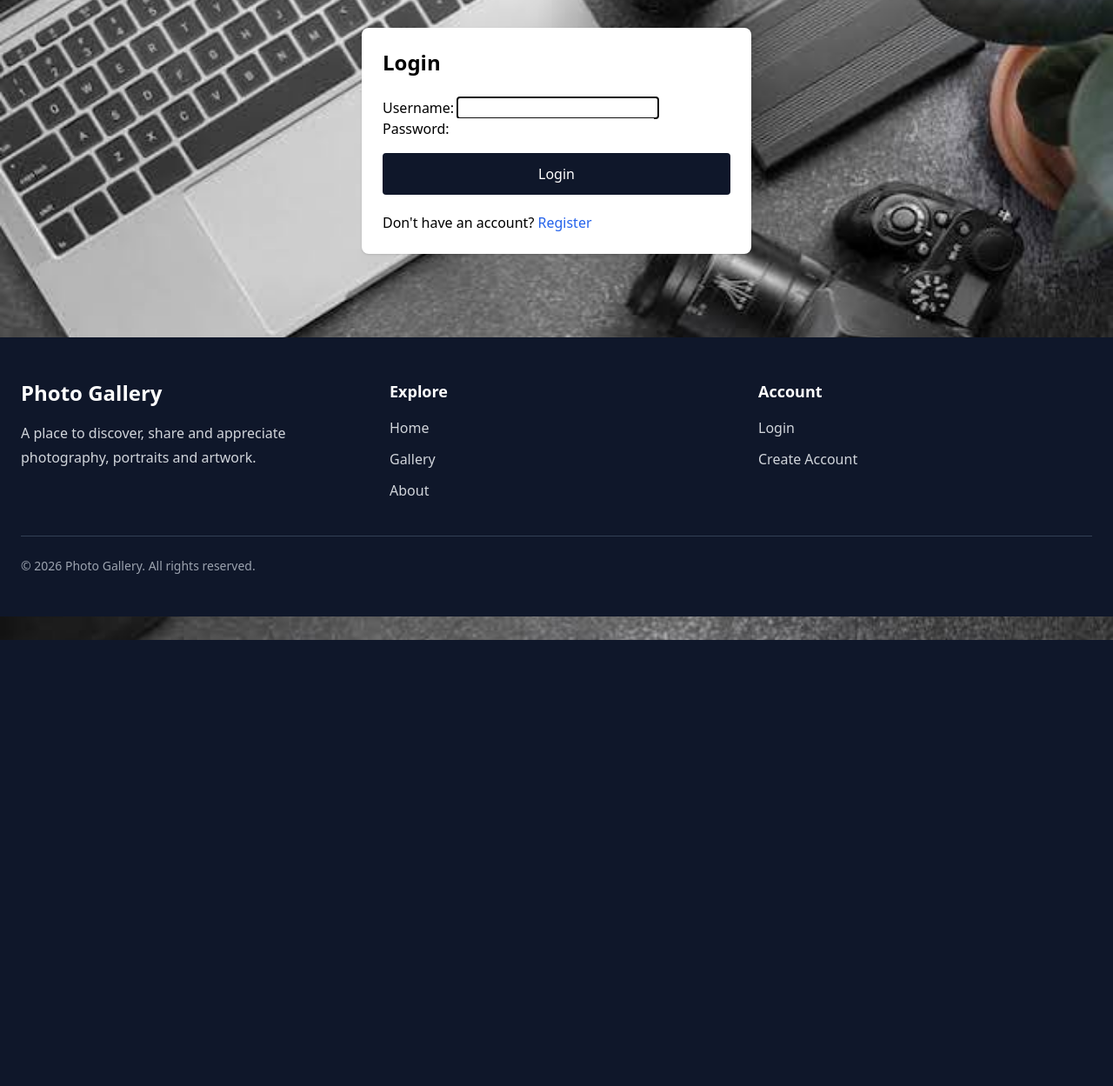
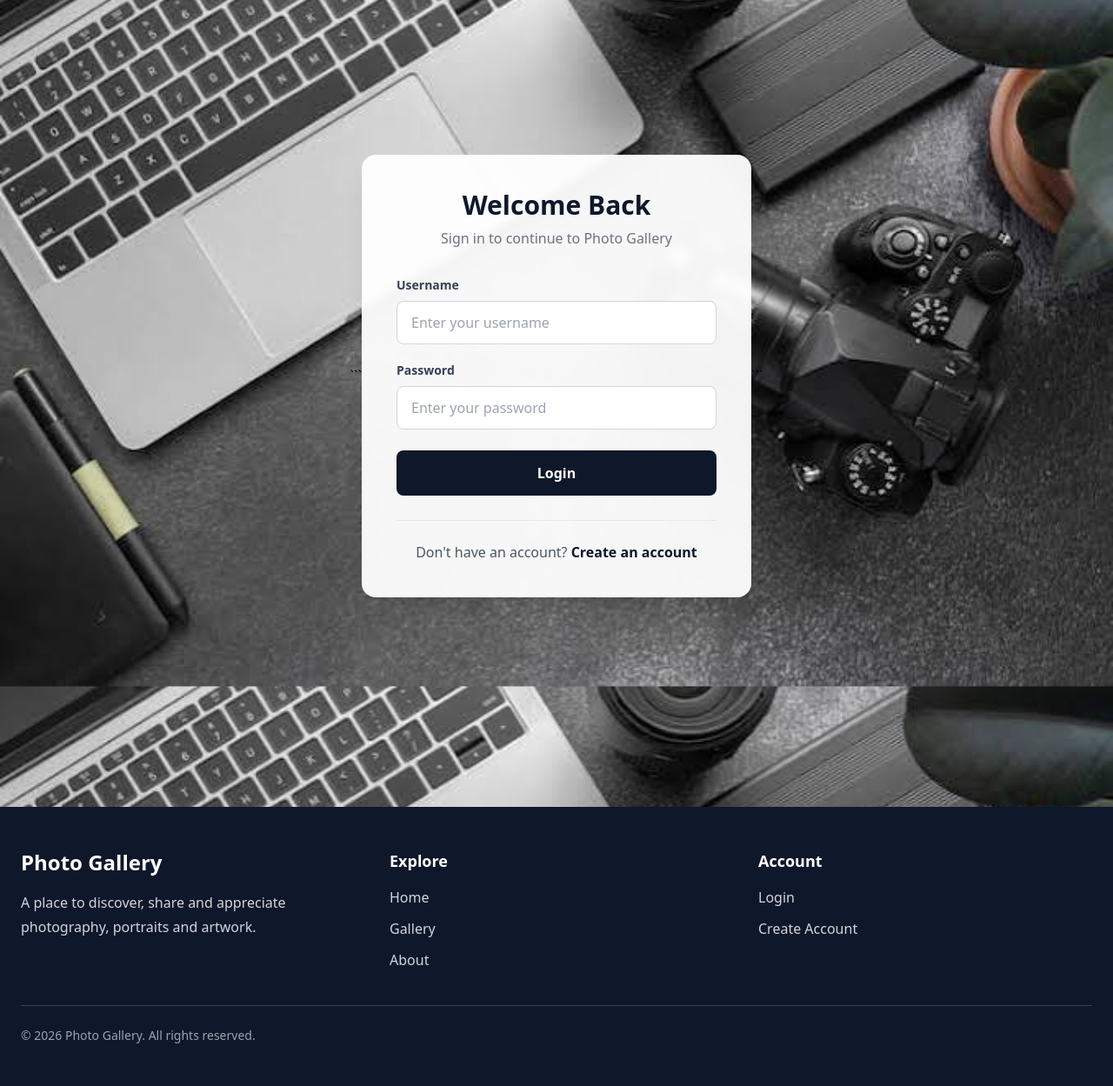
Before and after one commit to imaninaitore/photo-gallery, a Django app: page /login/ in a window 1280 px wide. Shown: the part 64-1313 px from the top of the page at 87% size. Before the commit the page ends 800 px from the top, so only its background shows below. Run offline with Django 5.2, Linux system fonts and the light colour scheme; some libraries are stand-ins or nearby versions.

Commit message:
change login page from autogenerated django input sections and add styling

````diff
--- a/photo_gallery/templates/login.html
+++ b/photo_gallery/templates/login.html
@@ -6,40 +6,151 @@
 
 {% block content %}
 
-<div class="max-w-md mx-auto bg-white p-6 rounded-lg shadow">
+<!--
+    Login page.
+    The transparent white card allows the background
+    image from base.html to remain visible.
+-->
 
-    <h1 class="text-2xl font-bold mb-6">
-        Login
+<div class="min-h-screen flex items-center justify-center px-6 py-12">
+
+```
+<div class="w-full max-w-md">
+
+    <!-- Login Card -->
+    <div class="bg-white/95 backdrop-blur-sm rounded-2xl shadow-xl p-8 md:p-10">
+
+        <!-- Heading -->
+        <div class="text-center mb-8">
+
+            <h1 class="text-3xl font-bold text-slate-900">
+                Welcome Back
             </h1>
 
+            <p class="text-gray-500 mt-2">
+                Sign in to continue to Photo Gallery
+            </p>
+
+        </div>
+
+
+        <!-- Login Form -->
         <form method="POST">
 
             {% csrf_token %}
 
-        {{ form.as_p }}
 
-        <button type="submit"
-                class="w-full bg-slate-900 text-white py-3 rounded mt-4">
+            <!-- Display form errors -->
+            {% if form.errors %}
 
+                <div class="bg-red-50 border border-red-200 text-red-700 rounded-lg p-4 mb-6">
+
+                    <p class="font-semibold mb-1">
+                        Login unsuccessful
+                    </p>
+
+                    <p class="text-sm">
+                        Please check your username and password and try again.
+                    </p>
+
+                </div>
+
+            {% endif %}
+
+
+            <!-- Username -->
+            <div class="mb-5">
+
+                <label
+                    for="{{ form.username.id_for_label }}"
+                    class="block text-sm font-semibold text-slate-700 mb-2"
+                >
+                    Username
+                </label>
+
+                <input
+                    type="text"
+                    name="{{ form.username.html_name }}"
+                    id="{{ form.username.id_for_label }}"
+                    value="{{ form.username.value|default:'' }}"
+                    placeholder="Enter your username"
+                    autocomplete="username"
+                    required
+                    class="w-full px-4 py-3 border border-gray-300 rounded-lg
+                           bg-white text-gray-900
+                           outline-none
+                           focus:border-slate-900
+                           focus:ring-2 focus:ring-slate-900/20
+                           transition"
+                >
+
+            </div>
+
+
+            <!-- Password -->
+            <div class="mb-6">
+
+                <label
+                    for="{{ form.password.id_for_label }}"
+                    class="block text-sm font-semibold text-slate-700 mb-2"
+                >
+                    Password
+                </label>
+
+                <input
+                    type="password"
+                    name="{{ form.password.html_name }}"
+                    id="{{ form.password.id_for_label }}"
+                    placeholder="Enter your password"
+                    autocomplete="current-password"
+                    required
+                    class="w-full px-4 py-3 border border-gray-300 rounded-lg
+                           bg-white text-gray-900
+                           outline-none
+                           focus:border-slate-900
+                           focus:ring-2 focus:ring-slate-900/20
+                           transition"
+                >
+
+            </div>
+
+
+            <!-- Login Button -->
+            <button
+                type="submit"
+                class="w-full bg-slate-900 text-white py-3.5 rounded-lg
+                       font-semibold
+                       hover:bg-slate-800
+                       focus:ring-4 focus:ring-slate-900/20
+                       transition"
+            >
                 Login
-
             </button>
 
         </form>
 
-    <p class="mt-5">
 
+        <!-- Register -->
+        <div class="text-center mt-7 pt-6 border-t border-gray-200">
+
+            <p class="text-gray-600">
                 Don't have an account?
 
-        <a href="{% url 'register' %}"
-           class="text-blue-600">
-
-            Register
-
+                <a
+                    href="{% url 'register' %}"
+                    class="font-semibold text-slate-900 hover:underline"
+                >
+                    Create an account
                 </a>
-
             </p>
 
         </div>
 
+    </div>
+
+</div>
+```
+
+</div>
+
 {% endblock %}
````
Also changed, not shown: photo_gallery/templates/gallery.html (+11 -9 lines). Lines whose indentation alone changed are shown as unchanged.
